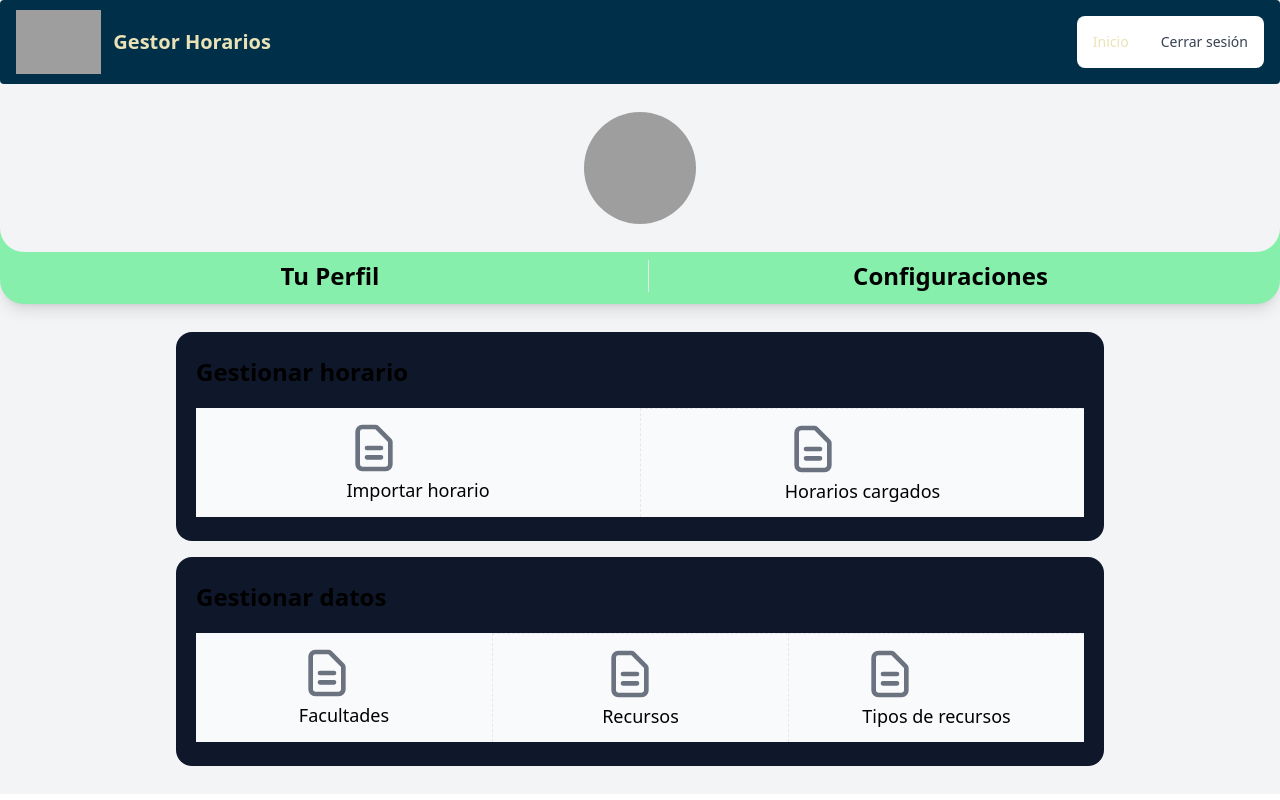
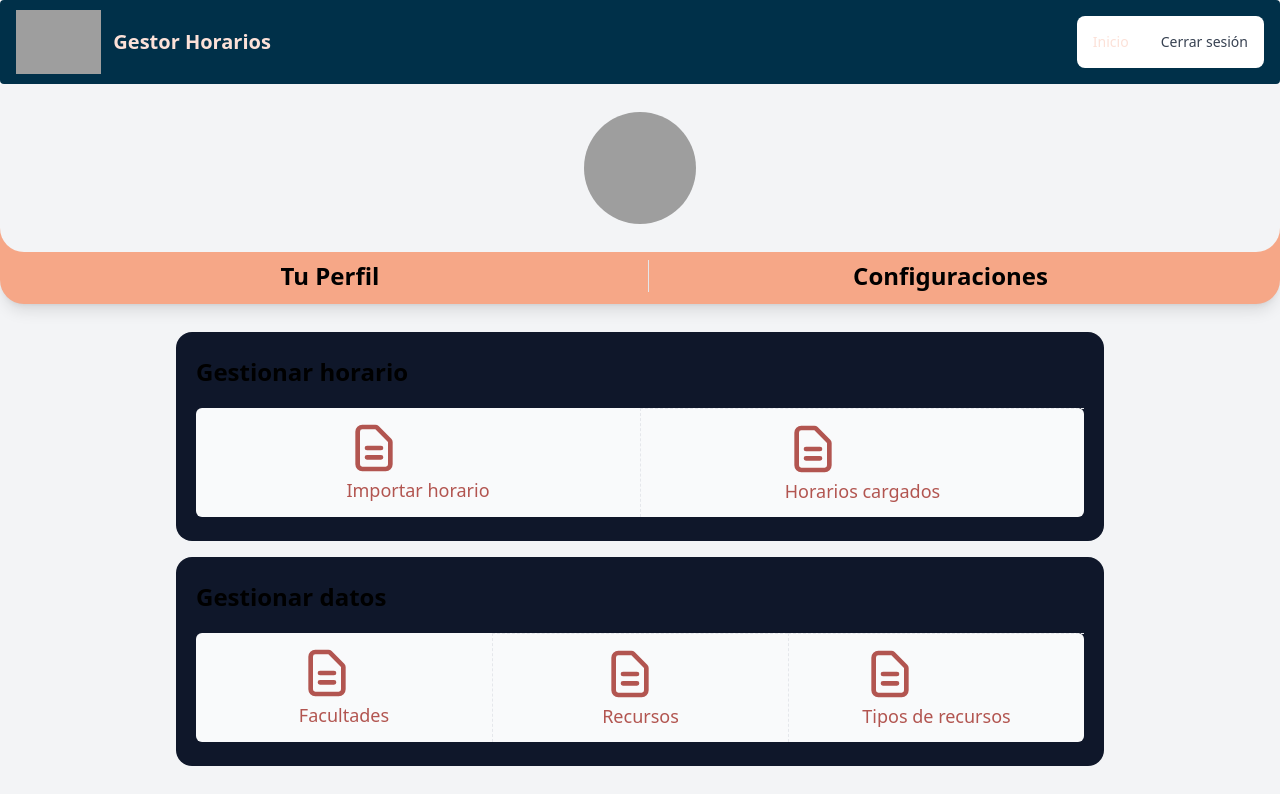
Before and after one commit to AntonioEstrda/Proyecto-1, a React (Vite) app: page /home in a window 1280 px wide. Shown: the top 800 px of the page. Built offline with nearby package versions, Linux system fonts and the light colour scheme; grey boxes are pictures that could not be loaded.

Commit message:
Cambio de colores-se dejan dos opciones: revisar.

```diff
--- a/src/apps/AppFaculty.jsx
+++ b/src/apps/AppFaculty.jsx
@@ -3,7 +3,7 @@ import FacultyForm from "../components/faculty/FacultyForm";
 
 function AppFaculty() {
   return (
-    <main className="bg-bone h-full">
+    <main className="bg-paleta2-claro h-full">
       <div className="container mx-auto p-10">
         <FacultyForm />
         <FacultyList />
--- a/src/apps/AppMenu.jsx
+++ b/src/apps/AppMenu.jsx
@@ -3,9 +3,9 @@ import { Link } from "react-router-dom";
 function AppMenu() {
   return (
     <>
-      <div className="h-full flex flex-col bg-gray-100 dark:bg-gray-700 shadow-xl">
-        <div className="bg-green-300 shadow-lg pb-3 rounded-b-3xl">
-          <div className="flex  rounded-b-3xl bg-gray-100 dark:bg-gray-700 space-y-5 flex-col items-center py-7">
+      <div className="h-full flex flex-col bg-gray-100 dark:bg-paleta2-claro shadow-xl">
+        <div className="bg-paleta2-orange-claro shadow-lg pb-3 rounded-b-3xl">
+          <div className="flex  rounded-b-3xl bg-gray-100 dark:bg-paleta2-rojo space-y-5 flex-col items-center py-7">
             <img
               className="h-28 w-28 rounded-full"
               src="https://api.lorem.space/image/face?w=120&h=120&hash=bart89fe"
@@ -33,17 +33,17 @@ function AppMenu() {
         </div>
         <div className="md:mx-10 lg:mx-24 xl:mx-40">
           <div className="m-4 mt-7 bg-slate-900 rounded-2xl py-1">
-            <div className="text-2xl font-bold dark:text-slate-300 m-5">
+            <div className="text-2xl font-bold dark:text-paleta2-red-claro m-5">
               Gestionar horario
             </div>
-            <div className="grid divide-y divide-x divide-dashed hover:divide-solid  justify-evenly bg-gray-50 dark:bg-gray-300 m-5 grid-cols-2">
+            <div className="grid divide-y divide-x divide-dashed hover:divide-solid rounded-md justify-evenly bg-gray-50 dark:bg-paleta2-claro m-5 grid-cols-2">
               <div className="col-span-1 p-3">
                 <div className="flex flex-col items-center ">
                   <Link to="/home">
                     <button className="tr-300 text-center">
                       <svg
                         xmlns="http://www.w3.org/2000/svg"
-                        className="h-14 w-14 text-gray-500"
+                        className="h-14 w-14 text-paleta2-red-claro"
                         fill="none"
                         viewBox="0 0 24 24"
                         stroke="currentColor"
@@ -55,7 +55,7 @@ function AppMenu() {
                           d="M9 12h6m-6 4h6m2 5H7a2 2 0 01-2-2V5a2 2 0 012-2h5.586a1 1 0 01.707.293l5.414 5.414a1 1 0 01.293.707V19a2 2 0 01-2 2z"
                         />
                       </svg>
-                      <span className="text-lg font-medium">
+                      <span className="text-lg text-paleta2-red-claro font-medium">
                         Importar horario
                       </span>
                     </button>
@@ -68,7 +68,7 @@ function AppMenu() {
                     <button className="tr-300">
                       <svg
                         xmlns="http://www.w3.org/2000/svg"
-                        className="h-14 w-14 text-gray-500"
+                        className="h-14 w-14 text-paleta2-red-claro"
                         fill="none"
                         viewBox="0 0 24 24"
                         stroke="currentColor"
@@ -80,7 +80,7 @@ function AppMenu() {
                           d="M9 12h6m-6 4h6m2 5H7a2 2 0 01-2-2V5a2 2 0 012-2h5.586a1 1 0 01.707.293l5.414 5.414a1 1 0 01.293.707V19a2 2 0 01-2 2z"
                         />
                       </svg>
-                      <span className="text-lg font-medium">
+                      <span className="text-lg text-paleta2-red-claro font-medium">
                         Horarios cargados
                       </span>
                     </button>
@@ -91,17 +91,17 @@ function AppMenu() {
           </div>
 
           <div className="m-4 mb-7 bg-slate-900 rounded-2xl py-1">
-            <div className="text-2xl font-bold dark:text-slate-300 m-5">
+            <div className="text-2xl font-bold dark:text-paleta2-red-claro m-5">
               Gestionar datos
             </div>
-            <div className="grid divide-y divide-x divide-dashed hover:divide-solid  justify-evenly bg-gray-50 dark:bg-gray-300 m-5 grid-cols-3">
+            <div className="grid divide-y divide-x divide-dashed hover:divide-solid rounded-md justify-evenly bg-gray-50 dark:bg-paleta2-claro m-5 grid-cols-3">
               <div className="col-span-1 p-3">
                 <div className="flex flex-col items-center ">
                   <Link to="/facultades">
                     <button className="tr-300">
                       <svg
                         xmlns="http://www.w3.org/2000/svg"
-                        className="h-14 w-14 text-gray-500"
+                        className="h-14 w-14 text-paleta2-red-claro"
                         fill="none"
                         viewBox="0 0 24 24"
                         stroke="currentColor"
@@ -113,7 +113,7 @@ function AppMenu() {
                           d="M9 12h6m-6 4h6m2 5H7a2 2 0 01-2-2V5a2 2 0 012-2h5.586a1 1 0 01.707.293l5.414 5.414a1 1 0 01.293.707V19a2 2 0 01-2 2z"
                         />
                       </svg>
-                      <span className="text-lg font-medium">Facultades</span>
+                      <span className="text-paleta2-red-claro text-lg font-medium">Facultades</span>
                     </button>
                   </Link>
                 </div>
@@ -125,7 +125,7 @@ function AppMenu() {
                     <button className="tr-300">
                       <svg
                         xmlns="http://www.w3.org/2000/svg"
-                        className="h-14 w-14 text-gray-500"
+                        className="h-14 w-14 text-paleta2-red-claro"
                         fill="none"
                         viewBox="0 0 24 24"
                         stroke="currentColor"
@@ -137,7 +137,7 @@ function AppMenu() {
                           d="M9 12h6m-6 4h6m2 5H7a2 2 0 01-2-2V5a2 2 0 012-2h5.586a1 1 0 01.707.293l5.414 5.414a1 1 0 01.293.707V19a2 2 0 01-2 2z"
                         />
                       </svg>
-                      <span className="text-lg font-medium">Recursos</span>
+                      <span className="text-paleta2-red-claro text-lg font-medium">Recursos</span>
                     </button>
                   </Link>
                 </div>
@@ -149,7 +149,7 @@ function AppMenu() {
                     <button className="tr-300">
                       <svg
                         xmlns="http://www.w3.org/2000/svg"
-                        className="h-14 w-14 text-gray-500"
+                        className="h-14 w-14 text-paleta2-red-claro"
                         fill="none"
                         viewBox="0 0 24 24"
                         stroke="currentColor"
@@ -161,7 +161,7 @@ function AppMenu() {
                           d="M9 12h6m-6 4h6m2 5H7a2 2 0 01-2-2V5a2 2 0 012-2h5.586a1 1 0 01.707.293l5.414 5.414a1 1 0 01.293.707V19a2 2 0 01-2 2z"
                         />
                       </svg>
-                      <span className="text-lg font-medium">
+                      <span className="text-lg text-paleta2-red-claro font-medium">
                         Tipos de recursos
                       </span>
                     </button>
--- a/src/apps/AppResource.jsx
+++ b/src/apps/AppResource.jsx
@@ -3,7 +3,7 @@ import ResourceForm from "../components/resource/ResourceForm";
 
 function AppResource() {
   return (
-    <main className="bg-bone h-full">
+    <main className="bg-paleta2-claro h-full">
       <div className="container mx-auto p-10">
         <ResourceForm />
         <ResourceList />
--- a/src/apps/AppResourceType.jsx
+++ b/src/apps/AppResourceType.jsx
@@ -3,7 +3,7 @@ import ResourceTypeForm from "../components/resourceType/ResourceTypeForm";
 
 export default function AppResource() {
   return (
-    <main className="bg-zinc-900 h-full">
+    <main className="bg-paleta2-claro h-full">
       <div className="container mx-auto p-10">
         <ResourceTypeForm />
         <ResourceTypeList />
--- a/src/components/faculty/FacultyCard.jsx
+++ b/src/components/faculty/FacultyCard.jsx
@@ -5,11 +5,11 @@ function FacultyCard({ faculty }) {
   const { deleteFaculty } = useContext(FacultyContext);
 
   return (
-    <div className="bg-blue text-bone p-4 rounded-md">
+    <div className="bg-blue text-paleta2-naranja p-4 rounded-md">
       <h1 className="text-xl font-bold capitalize">{faculty.facultyName}</h1>
       <p className=" text-sm">{faculty.location.name}</p>
       <button
-        className="bg-red p-2 py-1 rounded-md mt-4"
+        className="bg-paleta2-rojo p-2 py-1 rounded-md mt-4"
         onClick={() => deleteFaculty(faculty.facultyId)}
       >
         Eliminar Facultad
--- a/src/templates/Navbar.jsx
+++ b/src/templates/Navbar.jsx
@@ -1,7 +1,7 @@
 import { Link } from "react-router-dom";
 export default function Navbar() {
   return (
-    <nav className="bg-blue text-bone border-gray-200 px-2 sm:px-4 py-2.5 rounded dark:bg-blue">
+    <nav className="bg-blue text-paleta2-claro border-gray-200 px-2 sm:px-4 py-2.5 rounded dark:bg-blue">
       <div className="container flex flex-wrap items-center justify-between mx-auto">
         <Link to="/home" className="flex items-center">
           <img
@@ -9,7 +9,7 @@ export default function Navbar() {
             className="h-7 mr-3 sm:h-16"
             alt="Flowbite Logo"
           />
-          <span className="self-center text-xl font-semibold whitespace-nowrap dark:text-bone">
+          <span className="self-center text-xl font-semibold whitespace-nowrap dark:text-paleta2-claro">
             Gestor Horarios
           </span>
         </Link>
@@ -18,7 +18,7 @@ export default function Navbar() {
             <li>
               <Link
                 to="/home"
-                className="block py-2 pl-3 pr-4 text-bone bg-blue-700 rounded md:bg-transparent md:text-bone md:p-0 dark:text-white"
+                className="block py-2 pl-3 pr-4 text-paleta2-claro bg-blue-700 rounded md:bg-transparent md:text-paleta2-claro md:p-0 dark:text-white"
                 aria-current="page"
               >
                 Inicio
--- a/tailwind.config.cjs
+++ b/tailwind.config.cjs
@@ -12,6 +12,13 @@ module.exports = {
         'orange': '#f77f00',
         'yellow': '#fcbf49',
         'bone': '#eae2b7',
+        'paleta2-claro': '#fce1d8',
+        'paleta2-rojo': '#900d07',
+        'paleta2-naranja': '#f48052',
+        'paleta2-azulverd': '#2a797b',
+        'paleta2-orange-claro': '#f6a787',
+        'paleta2-dark': ' #1d5352',
+        'paleta2-red-claro':'#b25550'
       },
     },
   },
```
Also changed, not shown: src/components/faculty/FacultyForm.jsx (+4 -4 lines), src/components/resource/ResourceCard.jsx (+5 -5 lines), src/components/resource/ResourceForm.jsx (+11 -11 lines), src/components/resourceType/ResourceTypeCard.jsx (+4 -4 lines), src/components/resourceType/ResourceTypeForm.jsx (+6 -6 lines).
